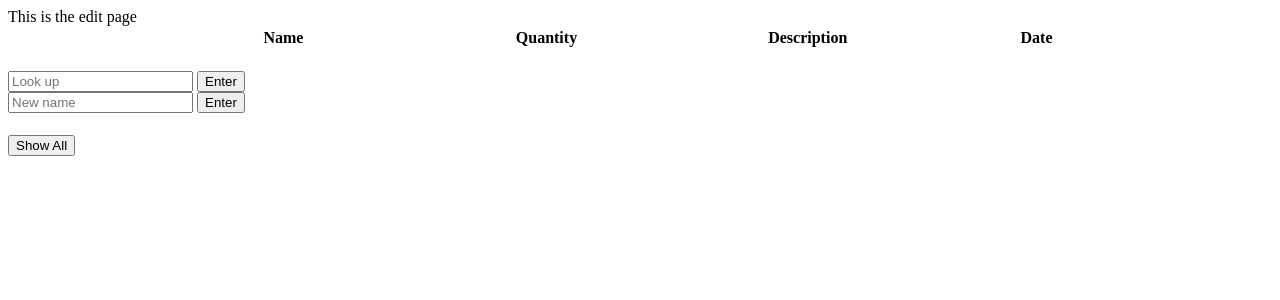
After one commit to aliburkemper12/inventory-system-piston, a Flask app: page /edit in a window 1280 px wide. The commit adds this page. Shown: the top 300 px of the page. Run offline with Flask 3, Linux system fonts and the light colour scheme; data comes from the database, SQL or seed files in the repository; both versions use the stored data as it was after the commit; lists and menus that the app fills with data are empty.

Commit message:
updated inventory, edit page doesn't edit anything yet

```diff
--- a/src/fakemain.py
+++ b/src/fakemain.py
@@ -1,6 +1,6 @@
 import sqlite3
 import inventory
-from flask import Flask, render_template, request
+from flask import Flask, render_template, request, jsonify
 
 app = Flask(__name__)
 
@@ -16,16 +16,44 @@ def index():
     conn = get_db_connection()
     cursor = conn.cursor()
     if request.method == "POST":
+        print('post')
         name = request.form.get("fname")
         data = cursor.execute('SELECT * FROM item WHERE name = ?', (name,)).fetchall()
 
-        return render_template("index.html", data=data)
-
+        return render_template("edit.html", data=data)
 
     data = cursor.execute('SELECT * FROM item').fetchall()
     conn.close()
 
     return render_template("index.html", data=data)
 
+@app.route('/edit', methods=["GET", "POST"])
+def edit():
+    conn = get_db_connection()
+    cursor = conn.cursor()
+    name = request.form.get("name")
+
+    print(name)
+    data = cursor.execute('SELECT * FROM item WHERE name = ?', (name,)).fetchall()
+
+    conn.close()
+
+    return render_template("edit.html", data=data)
+
+@app.route("/ajax_edit", methods=["POST"])
+def ajax_edit():
+    conn = get_db_connection()
+    cursor = conn.cursor()
+    name = request.form.get("name")
+    new_name = request.form.get("new_name")
+
+    print(name)
+    inventory.update_name(conn, name, new_name)
+    data = cursor.execute('SELECT * FROM item WHERE name = ?', (name,)).fetchall()
+
+    conn.close()
+
+    return render_template("edit.html", data=data)
+
 if __name__ == "__main__":
     app.run(port = 5000)
--- a/src/inventory.py
+++ b/src/inventory.py
@@ -1,6 +1,7 @@
 # different page for each item
 # home screen where you can add or delete item categories
 import sqlite3
+from datetime import date
 
 def create_db():
     global conn, cursor
@@ -18,16 +19,18 @@ def create_db():
 
     create_query = '''CREATE TABLE IF NOT EXISTS item(
     name TEXT NOT NULL PRIMARY KEY,
-    quantity INTEGER
+    quantity INTEGER,
+    description TEXT,
+    date updated TEXT NOT NULL
     );
     '''
     cursor.execute(create_query)
     print("Table created!")
 
-def insert_command(conn, name, quantity):
-  command = 'INSERT INTO item VALUES (?, ?)'
+def insert_command(conn, name, quantity, description):
+  command = 'INSERT INTO item VALUES (?, ?, ?, ?)'
   cur = conn.cursor()
-  cur.execute(command, (name, quantity))
+  cur.execute(command, (name, quantity, description, str(date.today())))
   conn.commit()
 
 def find(conn, name):
@@ -47,6 +50,12 @@ def update_name(conn, name, new_name):
     conn.commit()
     print_items()
 
+def update_description(conn, name, description):
+    command = 'UPDATE item SET description = ? WHERE name = ?;'
+    cursor.execute(command, (description, name))
+    conn.commit()
+    print_items()
+
 def delete_item(conn, name):
     command = 'DELETE FROM item WHERE name = ?'
     cursor.execute(command, (name,))
--- /dev/null
+++ b/src/templates/edit.html
@@ -0,0 +1,53 @@
+<!DOCTYPE html>
+<header>
+<title>IT Inventory</title>
+<header>
+<html>
+    <body>
+        This is the edit page
+        <table style="width:100%">
+            <tr>
+                <th width="20%" align="left"></th>
+                <th width="20%" align="left">Name</th>
+                <th width="20%" align="left">Quantity</th>
+                <th width="20%" align="left">Description</th>
+                <th width="20%" align="left">Date</th>
+            </tr>
+            {%for item in data%}
+            <tr>
+                <form>
+                <td></td>
+                <td width="20%"><input type="hidden" name="name" value="{{ item[0] }}">{{ item[0] }}</td>
+                <td width="20%">{{ item[1] }}</td>
+                <td width="20%">{{ item[2] }}</td>
+                <td width="20%">{{ item[3] }}</td></form>
+            </tr>
+            {%endfor%}
+        </table>
+        <h4>
+            <form action="{{ url_for("index")}}" method="post">
+            <input type="text" id="locate" name="fname" placeholder="Look up">
+            <button type="submit">Enter</button></form>
+            <form action="/ajax_edit" method="post">
+            <input type="text" id="change" name="new_name" placeholder="New name">
+            <button type="submit">Enter</button></form>
+        </h4>
+       <h4>
+            <form action="{{url_for("index")}}">
+            <button type="submit">Show All</button>
+            </form>
+        </h4>
+        <!-- <script>
+            function fetchData() {
+                fetch('/ajax_edit')
+                    .then(response => response.json())
+                    .then(data => {
+                        // Update the data-container with the response
+                        document.getElementById('item_name').innerText = data.new_name;
+                    })
+                    .catch(error => console.error('Error:', error));
+            }
+            fetchDate();
+        </script> -->
+    </body>
+</html>
```
Also changed, not shown: src/main.py (+11 -3 lines), src/templates/index.html (+23 -14 lines), inventory.db (added), src/inventory.db.
